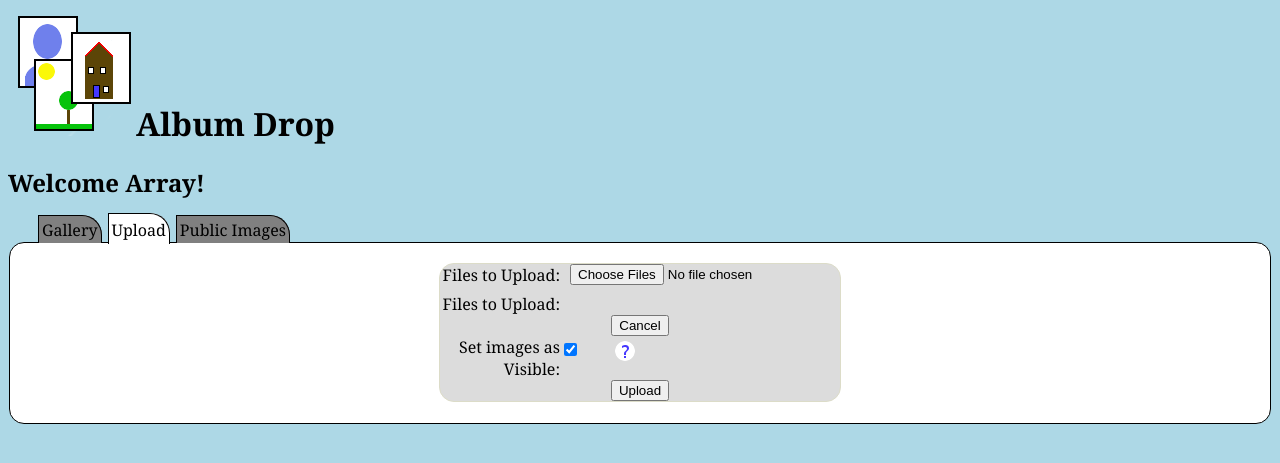
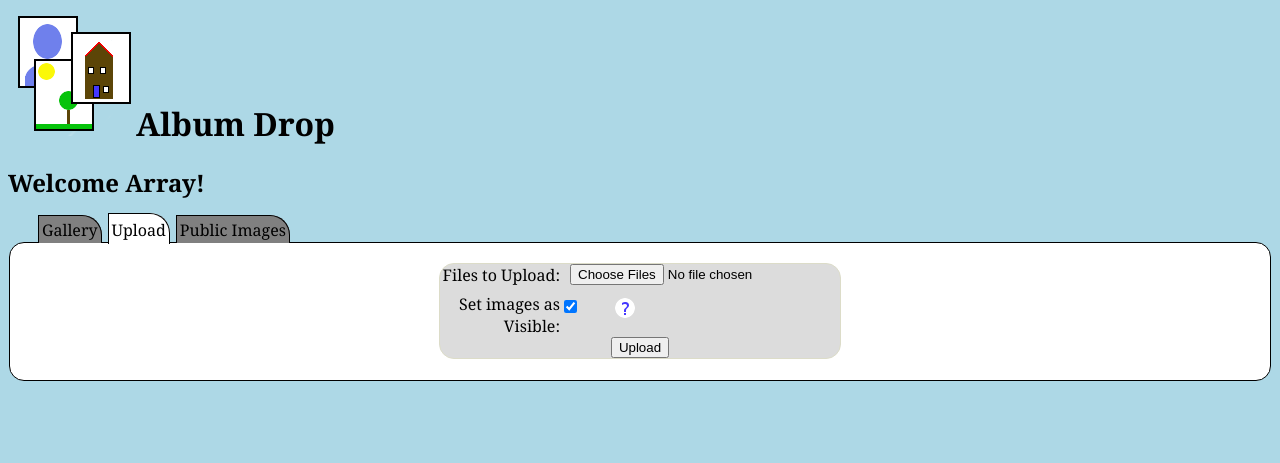
Before and after one commit to calubrecht/AlbumDrop, a PHP site: page / in a window 1280 px wide, after a click on "Upload". Shown: the top 463 px of the page. Run offline with PHP 8.4, Linux system fonts and the light colour scheme; the visitor is signed in with stand-in values (Sample User, id 1); data that the repository does not hold is empty.

Commit message:
Upload tag, hide dragUpload until something dragged in

```diff
--- a/src/css/basic.css
+++ b/src/css/basic.css
@@ -36,6 +36,8 @@ div.spacer {clear:both}
 
 #uploadForm {background:rgb(220,220,220); margin-left:auto; margin-right:auto; width:400px; border-radius:15px; margin-top:15px; border-style:solid; border-width: 1px; border-color:rgb(220,220,200)}
 
+#uploadForm div#dragUploads {display:none}
+
 div#imageInfoBox {display:none; position:absolute; top:50%; left:50%; width:580px; margin-left:-225px; height:300px; margin-top:-150px; border-style:inset; border-width:4px; border-color:dark-grey; z-index: 50; background:rgb(220,220,220);}
 div#imageInfoBox form div {margin:5px}
 div#imageInfoBox form div input[type=text] {margin-top:5px}
```
